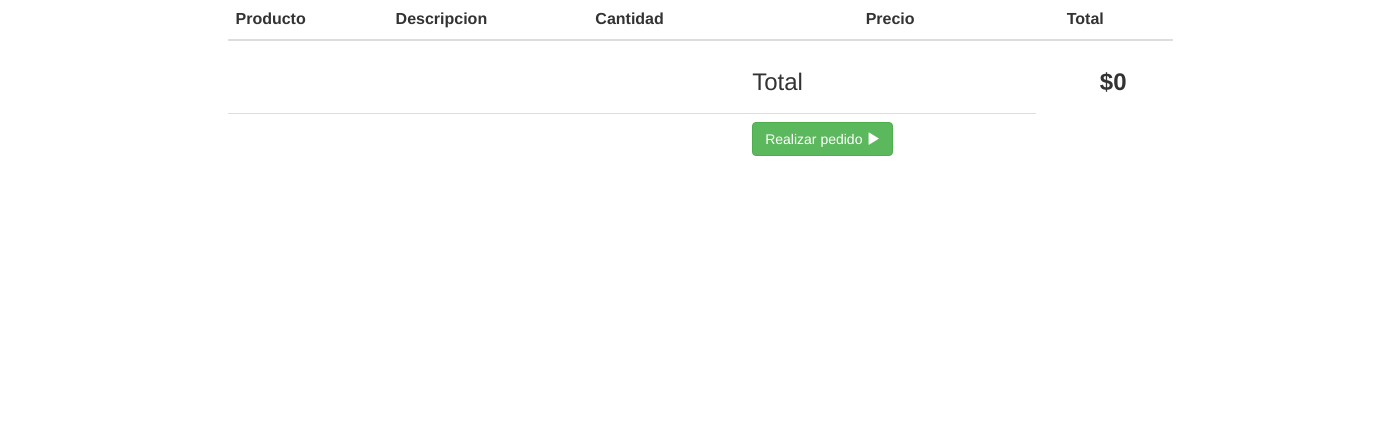
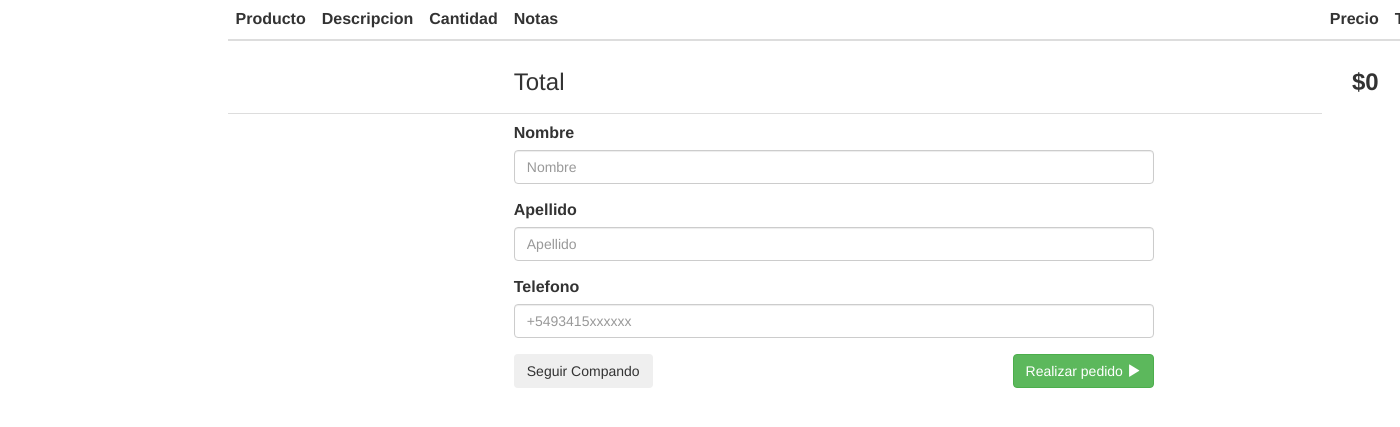
Before and after one commit to Minfante377/flask_ecommerce, a Flask app: template checkout/templates/checkout.html in a window 1400 px wide; the page is wider, and only the part inside the window is pictured. Shown: the top 427 px of that part. Run offline with Flask 2, Linux system fonts and the light colour scheme; the template is opened without the code that fills it, so the values that code supplies are empty; parts of the project's set-up code (start-up, migrations or seed data) failed here and were passed over; some libraries are stand-ins or nearby versions.

Commit message:
Complete checkout info

```diff
--- a/checkout/templates/checkout.html
+++ b/checkout/templates/checkout.html
@@ -14,6 +14,7 @@
 						<th>Producto</th>
 						<th>Descripcion</th>
 						<th>Cantidad</th>
+						<th>Notas</th>
 						<th class="text-center">Precio</th>
 						<th class="text-center">Total</th>
 						<th> </th>
@@ -44,6 +45,9 @@
 							<td class="col-sm-1 col-md-1 text-center" name="title"><strong>{{ product.title }}</strong></td>
 							<td class="col-sm-1 col-md-1" style="text-align: center">
 								<input type="numeric" class="form-control" id="quantity{{ loop.index }}" name="quantity" onchange="updateTotal(this.value, {{ loop.index }})">
+							</td>
+							<td class="col-sm-1 col-md-1" style="text-align: center">
+								<input type="text" class="form-control" name="notes">
 							</td>
 							<td class="col-sm-1 col-md-1 text-center" id="price{{ loop.index }}" value="{{ product.price }}"><strong>${{ product.price }}</strong></td>
 							<script>
@@ -101,15 +105,20 @@
 									var titles = document.getElementsByName("title");
 									var subtotals = document.getElementsByName("subtotal");
 									var quantities = document.getElementsByName("quantity");
+									var descriptions = document.getElementsByName("notes");
+									var form = document.getElementById("userData");
+									var firstName = form.elements[0];
+									var lastName = form.elements[1];
+									var cellphone = form.elements[2];
 									var items = []
 									for(i=0; i < titles.length; i++){
-									items[i] = {"title": titles[i].innerHTML, "total": subtotals[i].innerHTML, "quantity": quantities[i].value, "description": "Dummy"};
+										items[i] = {"title": titles[i].innerHTML, "total": subtotals[i].innerHTML, "quantity": quantities[i].value, "description": descriptions[i].value};
 									}
 									var total = document.getElementById("totalCheckout").innerHTML;
 									$.ajax({
 										url: "/checkout/order",
 										//the data to send to
-										data: JSON.stringify({"items": items, "total": total, "firstName": "Dummy", "lastName": "Dummy", "cellphone": "Dummy"}),
+										data: JSON.stringify({"items": items, "total": total, "firstName": firstName.value, "lastName": lastName.value, "cellphone": cellphone.value}),
 										type: "POST",
 										contentType: "application/json",
 										//on success
@@ -125,9 +134,35 @@
 									});
 								}
 							</script>
+							<div style="width:800px;">
+								<div style="width:80%; display: inline-block; float:left; margin-right: 10px;">
+									<form id="userData">
+										<div class="form-group">
+											<label for="firstName">Nombre</label>
+											<input type="text" class="form-control" id="firstName" placeholder="Nombre">
+										</div>
+										<div class="form-group">
+											<label for="lastName">Apellido</label>
+											<input type="text" class="form-control" id="lastName" placeholder="Apellido">
+										</div>
+										<div>
+											<label for="cellphone">Telefono</label>
+											<input type="text" class="form-control" id="cellphone" placeholder="+5493415xxxxxx">
+										</div>
+									</form>
+								</div>
+								<div style="width: 80%; display: inline-block;">
+									<div style="float:left;">
+									<button type="button" class="btn btn" onclick="location.href = '/products'";>Seguir Compando</button>
+									</div>
+									<div style="float:right;">
 									<button type="button" class="btn btn-success" onclick=order()>
 										Realizar pedido <span class="glyphicon glyphicon-play"></span>
-							</button></td>
+									</button>
+									</div>
+								</div>
+							</div>
+						</td>
 					</tr>
 				</tbody>
 			</table>
```
Also changed, not shown: checkout/checkout.py (+6 -4 lines). Lines whose indentation alone changed are shown as unchanged.
